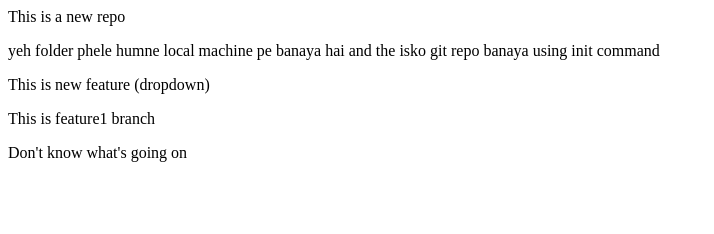
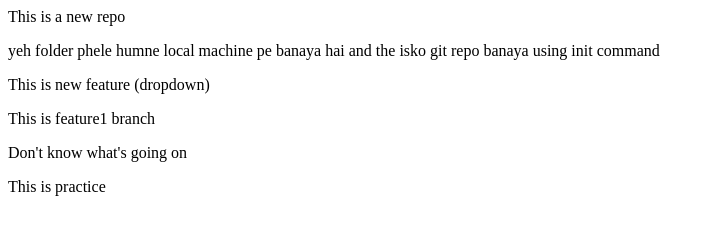
Before and after one commit to nehabura06/LocalRepo, a plain HTML site: page index.html in a window 1280 px wide. Shown: the whole page, without its empty margins (0-714 px from the left). Drawn offline with Linux system fonts and the light colour scheme.

Commit message:
Add paragraph

```diff
--- a/index.html
+++ b/index.html
@@ -3,3 +3,4 @@
 <p>This is new feature (dropdown)</p>
 <p>This is feature1 branch</p>
 <p>Don't know what's going on</p>
+<p>This is practice</p>
```
